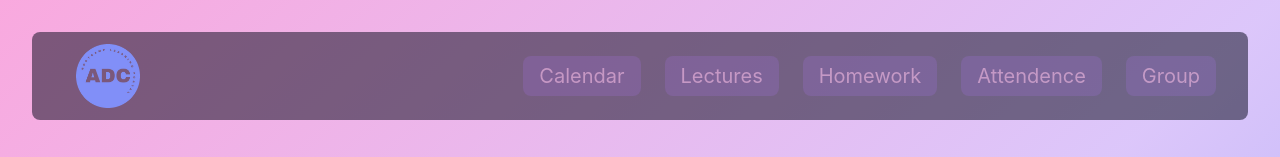
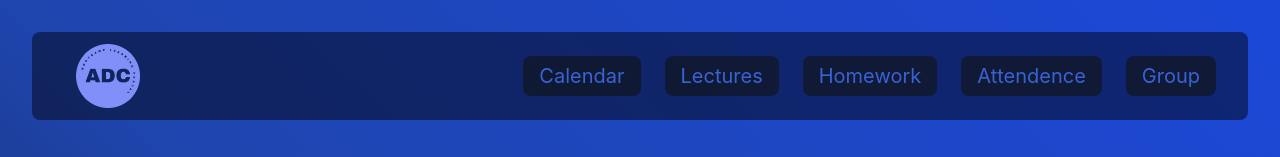
Before and after one commit to aryanj112/BootcampPortal, a React (Vite) app: page / in a window 1280 px wide. Shown: the top 157 px of the page. Built offline with nearby package versions, Linux system fonts and the light colour scheme.

Commit message:
changed colors

```diff
--- a/src/styles.css
+++ b/src/styles.css
@@ -7,7 +7,8 @@ body {
     margin: 0;
     padding: 0;
     min-block-size: 100vb;
-    background-image: linear-gradient(to bottom right, hsl(320 87% 82%), hsl(265 85% 88%), hsl(231 83% 75%));
+    background-image: linear-gradient(to left bottom, hsl(226, 77%, 48%), hsl(224, 70%, 40%), hsl(223, 39%, 11%));
+    color: hsl(0, 0%, 100%);
 }
 
 .site-title {
@@ -21,7 +22,7 @@ body {
     display: flex;
     justify-content: space-between;
     align-items: center;
-    gap: 2rem;
+    gap: 1.5rem;
     padding-inline: 2rem;
 }
 
@@ -32,7 +33,7 @@ body {
 }
 
 .nav ul {
-    color: hsl(265, 80%, 76%);
+    color: hsl(224, 70%, 40%);
     padding: 0;
     margin: 0;
     list-style: none;
@@ -45,18 +46,17 @@ body {
     border-radius: .5rem;
     padding-inline: 1rem;
     padding-block: .5rem;
-    background: hsl(265, 80%, 70%, 20%);
+    background: hsl(223, 39%, 11%, 80%);
 }
 
 .nav a {
-    color: hsla(320, 74%, 85%, 0.6);
+    color: hsl(224, 65%, 53%);
     text-decoration: none;
     transition: color 0.2s ease-in-out;
 }
 
 .nav a:hover{
     color: hsl(0, 0%, 95%);
-
 }
 
 .home-page {
```
